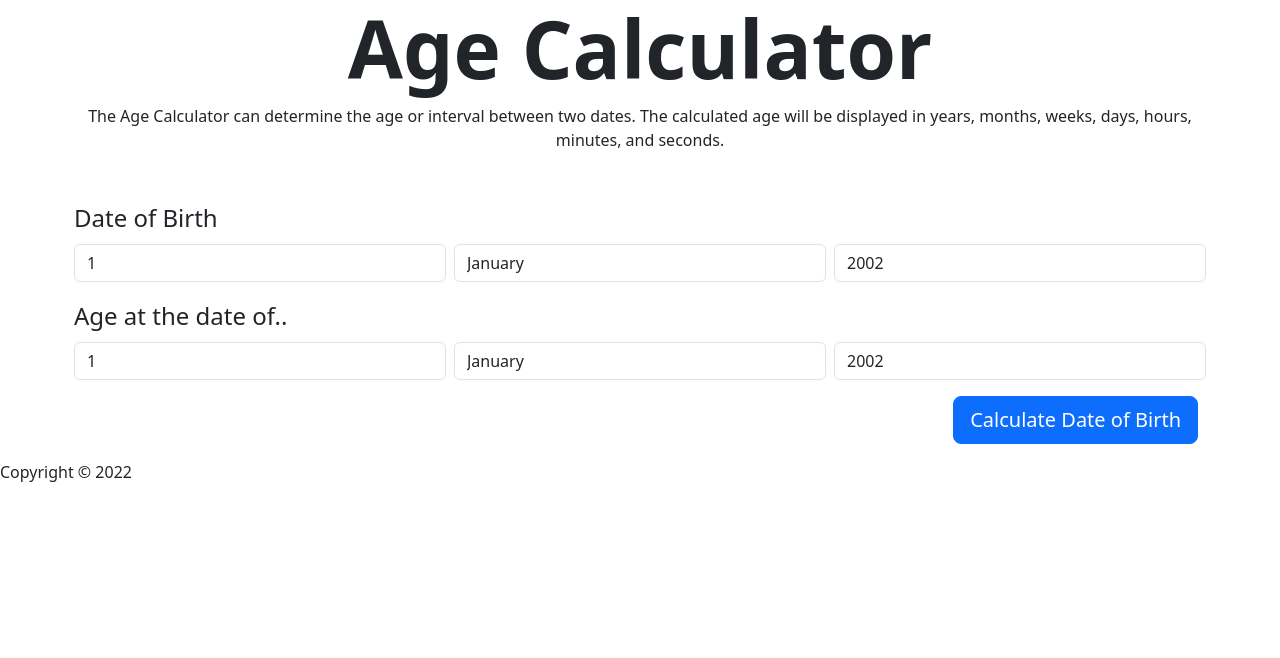
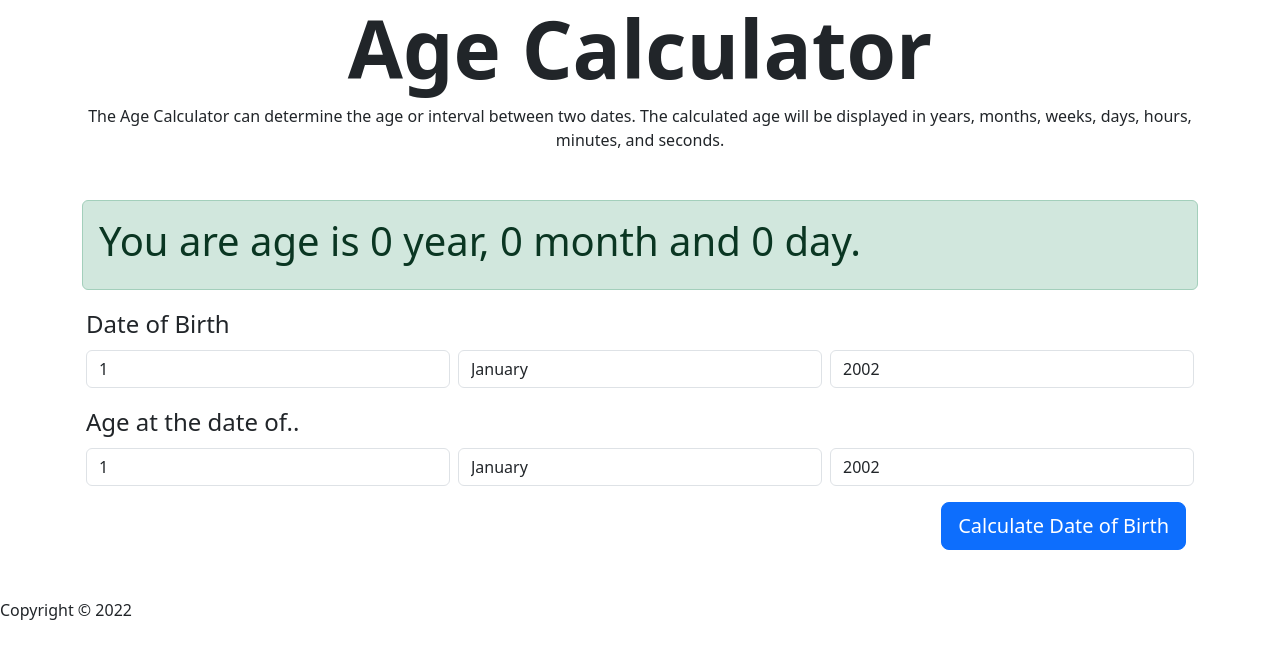
Before and after one commit to i-naeem/age-calculator, a website built with Vite: page index.html in a window 1280 px wide. Both pictures are taken after a click on the button "Calculate Date of Birth". Built offline with nearby package versions, Linux system fonts and the light colour scheme.

Commit message:
:sparkles: Update getDateOfBirth method

```diff
--- a/index.html
+++ b/index.html
@@ -23,6 +23,15 @@
     </div>
 
     <main>
+      <section class="container mb-3">
+        <div
+          class="alert alert-success"
+          role="alert"
+          id="age-alert"
+          hidden
+        ></div>
+      </section>
+      <section class="container mb-5">
         <form id="dob-form">
           <section class="container mb-3" id="alert" hidden>
             <div class="alert alert-danger" role="alert">
@@ -79,11 +88,17 @@
 
               <div class="col px-1">
                 <label class="visually-hidden" for="age-at-day"> Day </label>
-              <select name="day" id="age-at-day" class="form-control"></select>
+                <select
+                  name="day"
+                  id="age-at-day"
+                  class="form-control"
+                ></select>
               </div>
 
               <div class="col px-1">
-              <label class="visually-hidden" for="age-at-month"> Month </label>
+                <label class="visually-hidden" for="age-at-month">
+                  Month
+                </label>
                 <select name="month" id="age-at-month" class="form-control">
                   <option value="0" selected>January</option>
                   <option value="1">February</option>
@@ -121,6 +136,7 @@
             </div>
           </section>
         </form>
+      </section>
     </main>
 
     <footer>Copyright &copy; 2022</footer>
--- a/main.js
+++ b/main.js
@@ -13,6 +13,7 @@ const ageAtDay = document.getElementById('age-at-day');
 
 const alertElement = document.getElementById('alert');
 const form = document.getElementById('dob-form');
+const ageAlert = document.getElementById('age-alert');
 
 // Set the initial value for days
 document.addEventListener('DOMContentLoaded', () => {
@@ -46,7 +47,7 @@ document.addEventListener('DOMContentLoaded', () => {
 
 let previousSelectedAgeAtDay = ageAtDay.value;
 
-ageAtDay.onchange = (event) => {
+ageAtDay.onchange = () => {
   previousSelectedAgeAtDay = ageAtDay.value;
 };
 
@@ -60,11 +61,6 @@ ageAtMonth.onchange = () => {
   populateDaysSelectElement(ageAtDay, options, previousSelectedAgeAtDay);
 };
 
-// Toggle Alert
-const toggleAlert = () => {
-  alertElement.hidden = !alertElement.hidden;
-};
-
 form.onsubmit = (event) => {
   event.preventDefault();
   const from = new Date(
@@ -75,5 +71,13 @@ form.onsubmit = (event) => {
 
   const to = new Date(ageAtYear.value, ageAtMonth.value, ageAtDay.value);
 
-  const dob = getDateOfBirth(from, to);
+  if (from > to) {
+    alertElement.hidden = false;
+  } else {
+    alertElement.hidden = true;
+    const dob = getDateOfBirth(from, to);
+
+    ageAlert.innerHTML = `<h1>${dob.dob}</h1>`;
+    ageAlert.hidden = false;
+  }
 };
--- a/utils/getDateOfBirth.js
+++ b/utils/getDateOfBirth.js
@@ -1,4 +1,12 @@
 import intervalToDuration from 'date-fns/intervalToDuration';
+import differenceInDays from 'date-fns/differenceInDays';
+import differenceInHours from 'date-fns/differenceInHours';
+import differenceInWeeks from 'date-fns/differenceInWeeks';
+import differenceInMonths from 'date-fns/differenceInMonths';
+import differenceInSeconds from 'date-fns/differenceInSeconds';
+import differenceInMinutes from 'date-fns/differenceInMinutes';
+import differenceInMilliseconds from 'date-fns/differenceInMilliseconds';
+import differenceInYears from 'date-fns/differenceInYears';
 
 const getDateOfBirth = (from, to) => {
   const diff = intervalToDuration({
@@ -6,7 +14,34 @@ const getDateOfBirth = (from, to) => {
     end: to,
   });
 
-  return diff;
+  let milliseconds = differenceInMilliseconds(from, to);
+  let seconds = differenceInSeconds(from, to);
+  let minutes = differenceInMinutes(from, to);
+  let hours = differenceInHours(from, to);
+  let days = differenceInDays(from, to);
+  let weeks = differenceInWeeks(from, to);
+  let months = differenceInMonths(from, to);
+  let years = differenceInYears(from, to);
+
+  let dob = `You are age is `;
+  dob += diff.years.toString();
+  dob += diff.years > 1 ? ' years, ' : ' year, ';
+  dob += diff.months.toString();
+  dob += diff.months > 1 ? ' months and ' : ' month and ';
+  dob += diff.days.toString();
+  dob += diff.days > 1 ? ' days' : ' day.';
+
+  return {
+    milliseconds,
+    seconds,
+    minutes,
+    months,
+    hours,
+    weeks,
+    years,
+    days,
+    dob,
+  };
 };
 
 export default getDateOfBirth;
```
Lines whose indentation alone changed are shown as unchanged.
